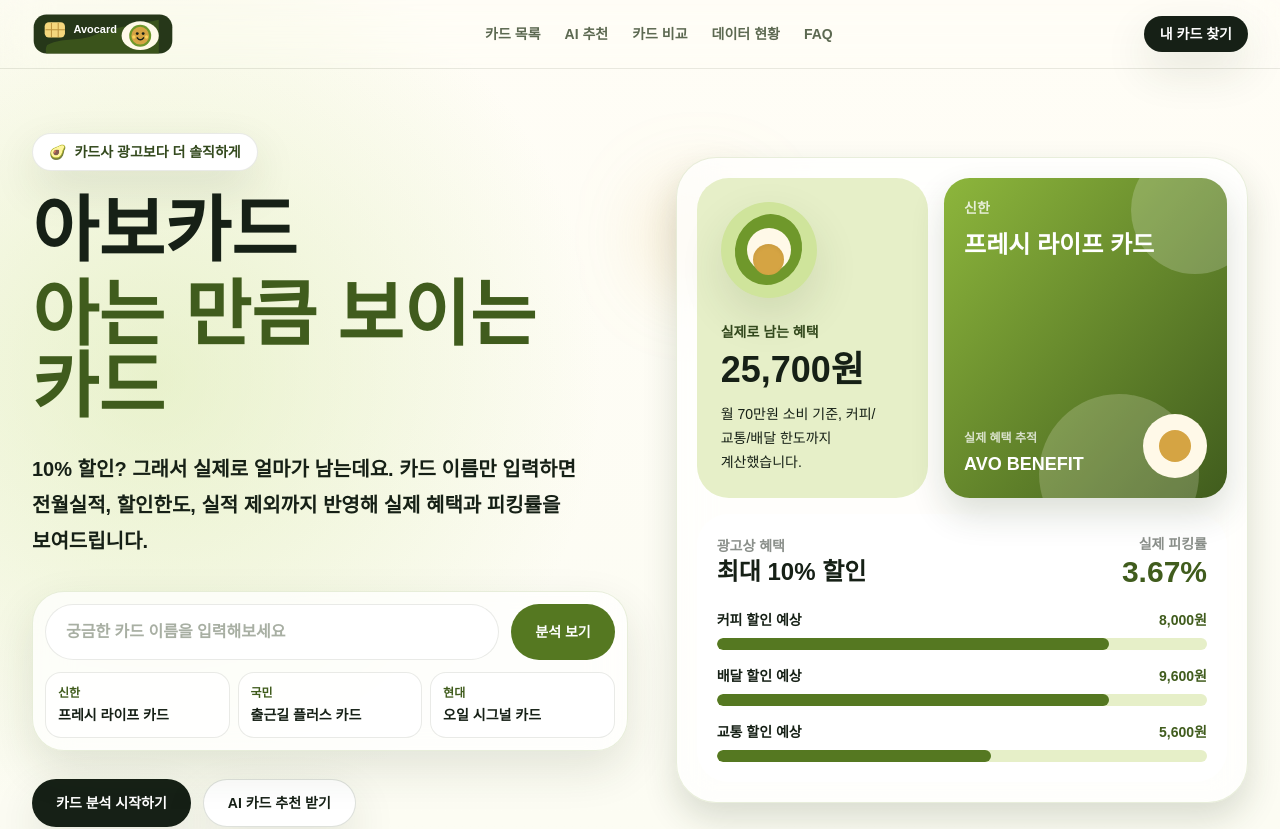
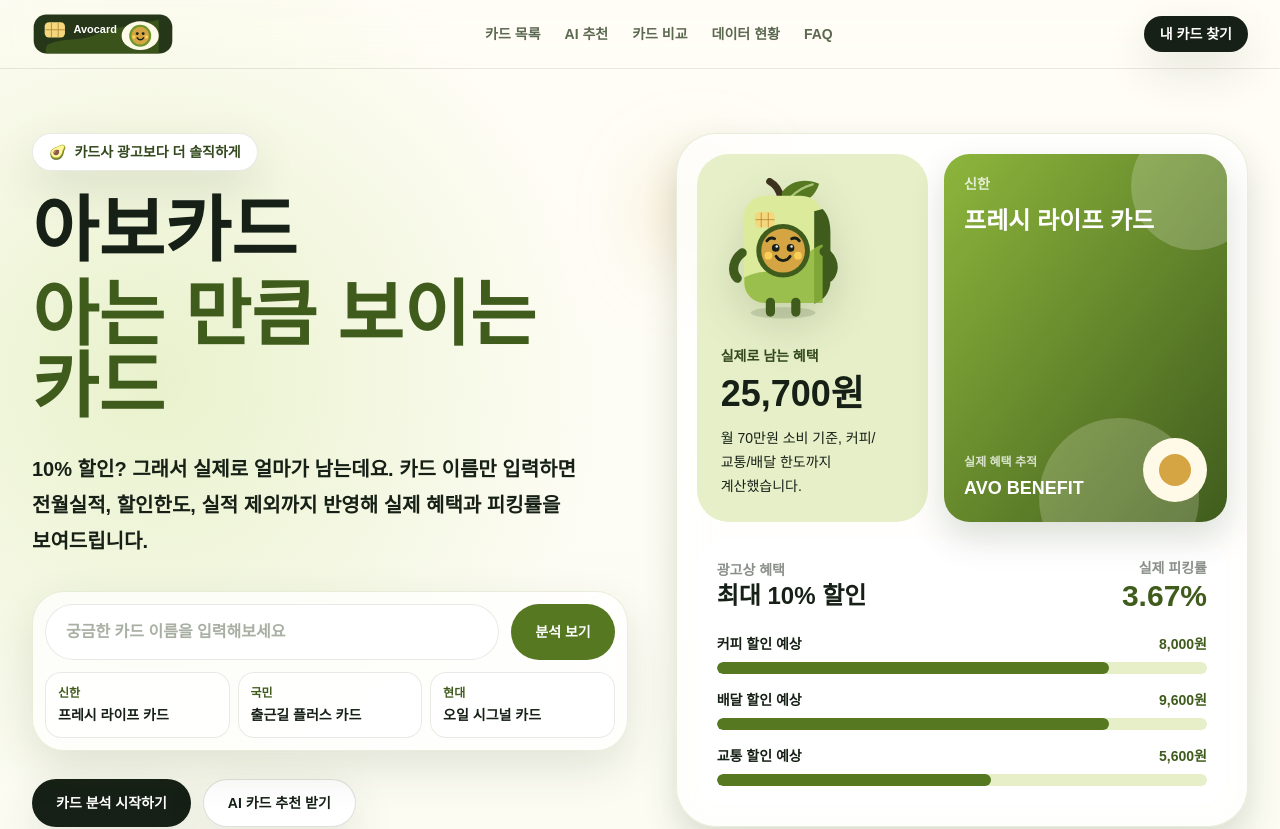
Before and after one commit to namini1004/avocard, a Next.js app: page / in a window 1280 px wide. Shown: the top 829 px of the page. Built offline with nearby package versions, Linux system fonts and the light colour scheme.

Commit message:
Apply selected mascot to home hero

```diff
--- a/app/page.tsx
+++ b/app/page.tsx
@@ -2,7 +2,7 @@
 import { Header } from "@/components/Header";
 import { SearchBox } from "@/components/SearchBox";
 import { ButtonLink } from "@/components/ButtonLink";
-import { AvocadoMark } from "@/components/AvocadoMark";
+import { AvocadoMascot } from "@/components/AvocadoMark";
 import { BenefitBar } from "@/components/BenefitBar";
 import { CardVisual } from "@/components/CardVisual";
 import { RecommendationCard } from "@/components/RecommendationCard";
@@ -62,7 +62,7 @@
             <div className="glass relative overflow-hidden rounded-[2.5rem] p-5 shadow-lift">
               <div className="grid gap-4 sm:grid-cols-[0.9fr_1.1fr]">
                 <div className="rounded-[2rem] bg-avocado-100 p-6">
-                  <AvocadoMark size="lg" />
+                  <AvocadoMascot className="h-36 w-auto drop-shadow-[0_16px_22px_rgba(38,55,25,0.16)]" />
                   <p className="mt-6 text-sm font-black text-avocado-800">실제로 남는 혜택</p>
                   <p className="mt-2 text-4xl font-black text-ink">{formatWon(example.monthlySaving)}</p>
                   <p className="mt-3 text-sm leading-6 text-ink/62">
```
